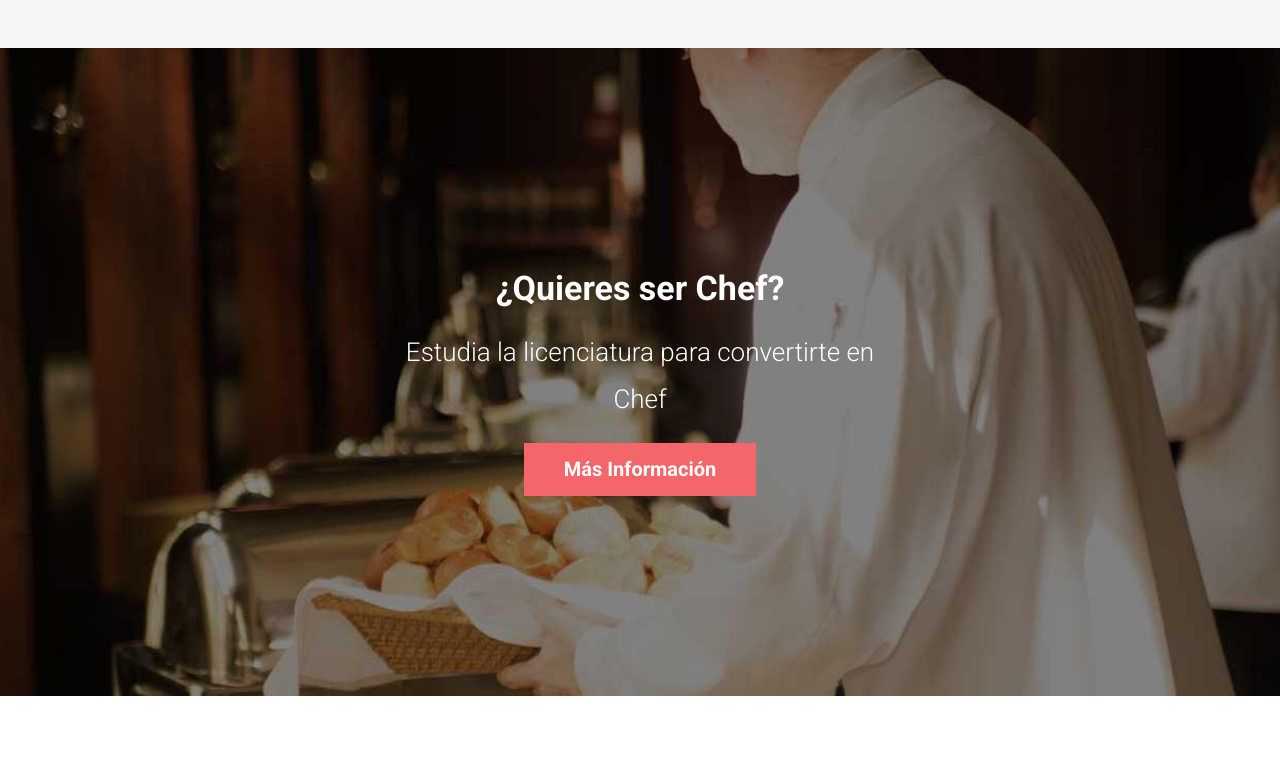
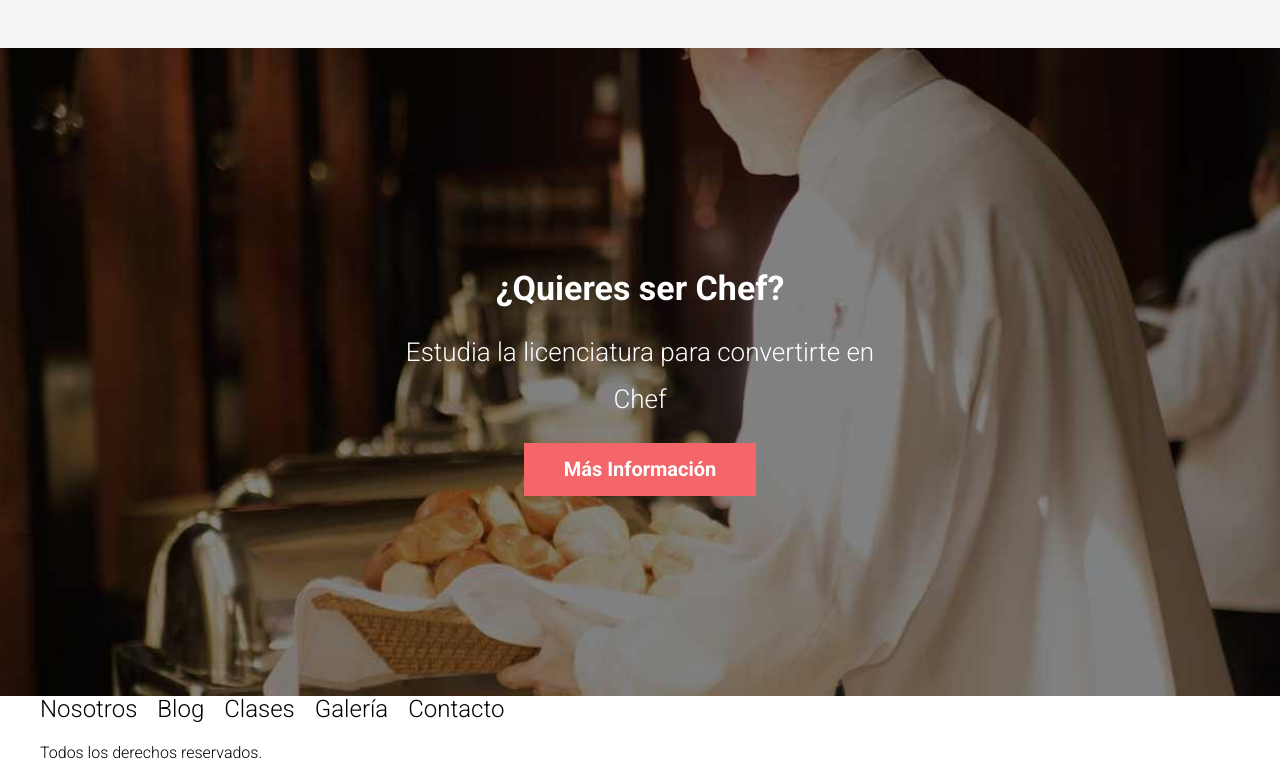
Before and after one commit to sebaa-loda/Escuela-de-cocina, a website: page index.html in a window 1280 px wide. Shown: the part 3144-3928 px from the top of the page. Before the commit the page ends 3840 px from the top, so only its background shows below. Drawn offline with Linux system fonts and the light colour scheme.

Commit message:
create footer

```diff
--- a/index.html
+++ b/index.html
@@ -277,5 +277,19 @@
       </p>
       <a href="#" class="escuela__enlace">Más Información</a>
     </section>
+
+    <footer class="footer">
+        <div class="footer__grid contenedor">
+            <nav class="navegacion">
+                <a href="#" class="navegacion__link">Nosotros</a>
+                <a href="#" class="navegacion__link">Blog</a>
+                <a href="#" class="navegacion__link">Clases</a>
+                <a href="#" class="navegacion__link">Galería</a>
+                <a href="#" class="navegacion__link">Contacto</a>
+              </nav>
+
+              <p class="footer__copyright">Todos los derechos reservados.</p>
+        </div>
+    </footer>
   </body>
 </html>
--- a/src/scss/app.scss
+++ b/src/scss/app.scss
@@ -2,3 +2,4 @@
 @use 'ui/header';
 @use 'ui/nav';
 @use 'ui/contenido';
+@use 'ui/footer';
--- /dev/null
+++ b/src/scss/ui/footer/_index.scss
@@ -0,0 +1 @@
+@forward 'footer';
```
Also changed, not shown: src/scss/ui/footer/_footer.scss (added).
